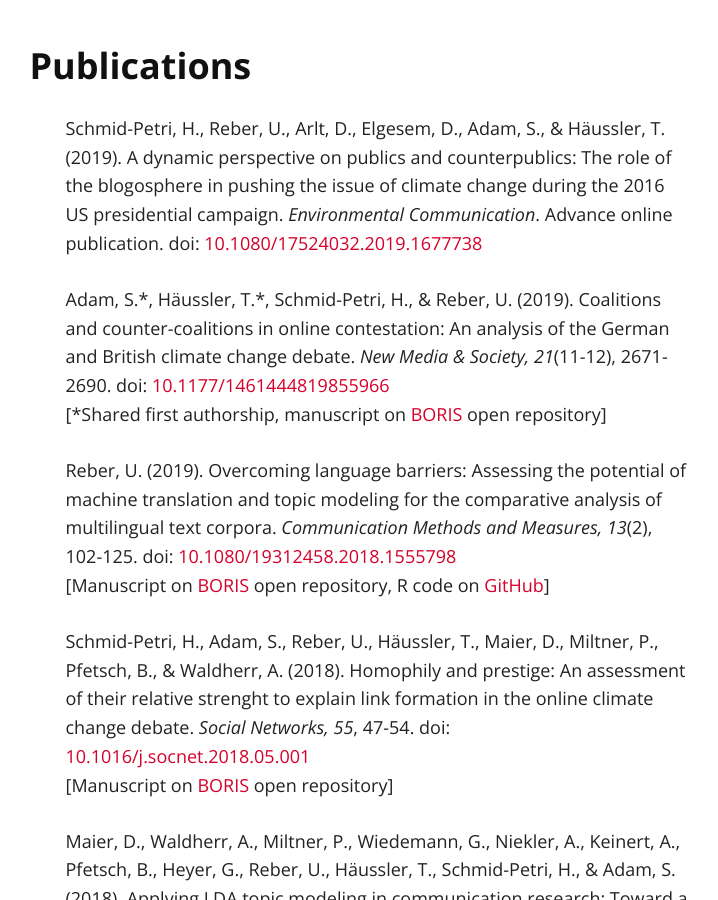
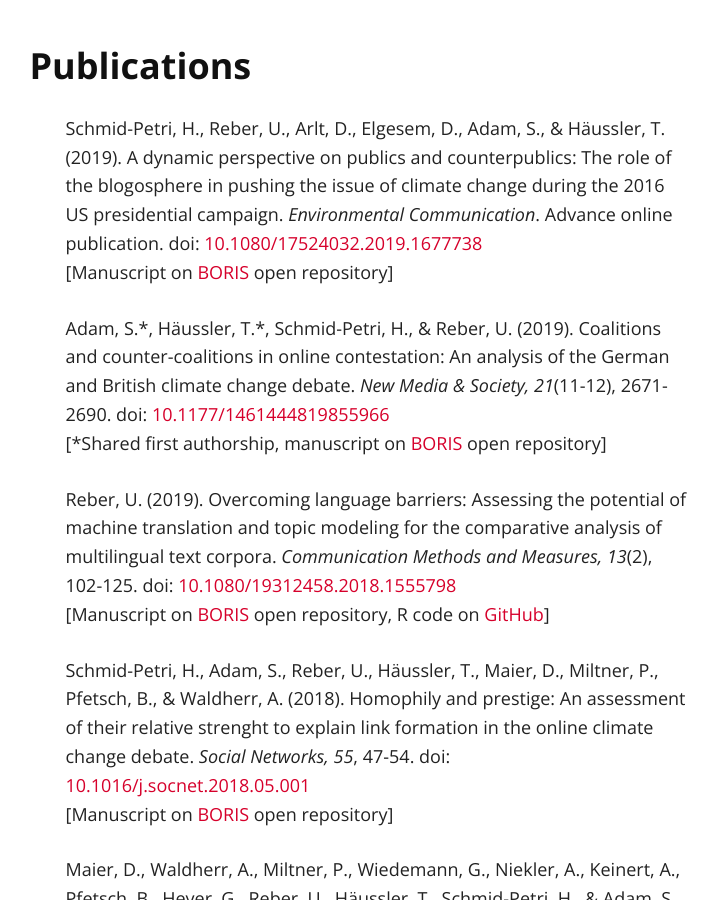
Before and after one commit to ureber/ureber.github.io, a Jekyll site: the page built from index.md, in a window 1280 px wide and 900 px high, scrolled down 1992 px. Shown: the whole window, without its empty margins (262-980 px from the left). Built offline with Jekyll 4.4.1, drawn with Linux system fonts in a browser that asks for light colours; our own code applies the rules of GitHub Pages for plain Markdown files.

Commit message:
BORIS link for Trump paper

```diff
--- a/index.md
+++ b/index.md
@@ -32,7 +32,8 @@
 
 ### <a name="publications"></a>Publications
 
-Schmid-Petri, H., Reber, U., Arlt, D., Elgesem, D., Adam, S., & Häussler, T. (2019). A dynamic perspective on publics and counterpublics: The role of the blogosphere in pushing the issue of climate change during the 2016 US presidential campaign. _Environmental Communication_. Advance online publication. doi: <a href="https://doi.org/10.1080/17524032.2019.1677738" target="_blank">10.1080/17524032.2019.1677738</a>
+Schmid-Petri, H., Reber, U., Arlt, D., Elgesem, D., Adam, S., & Häussler, T. (2019). A dynamic perspective on publics and counterpublics: The role of the blogosphere in pushing the issue of climate change during the 2016 US presidential campaign. _Environmental Communication_. Advance online publication. doi: <a href="https://doi.org/10.1080/17524032.2019.1677738" target="_blank">10.1080/17524032.2019.1677738</a><br>
+\[Manuscript on <a href="https://boris.unibe.ch/135097" target="_blank">BORIS</a> open repository\]
 
 Adam, S.\*, Häussler, T.\*, Schmid-Petri, H., & Reber, U. (2019). Coalitions and counter-coalitions in online contestation: An analysis of the German and British climate change debate. _New Media & Society, 21_(11-12), 2671-2690. doi: <a href="https://doi.org/10.1177/1461444819855966" target="_blank">10.1177/1461444819855966</a><br>
 \[\*Shared first authorship, manuscript on <a href="https://boris.unibe.ch/133189/" target="_blank">BORIS</a> open repository\]
```
